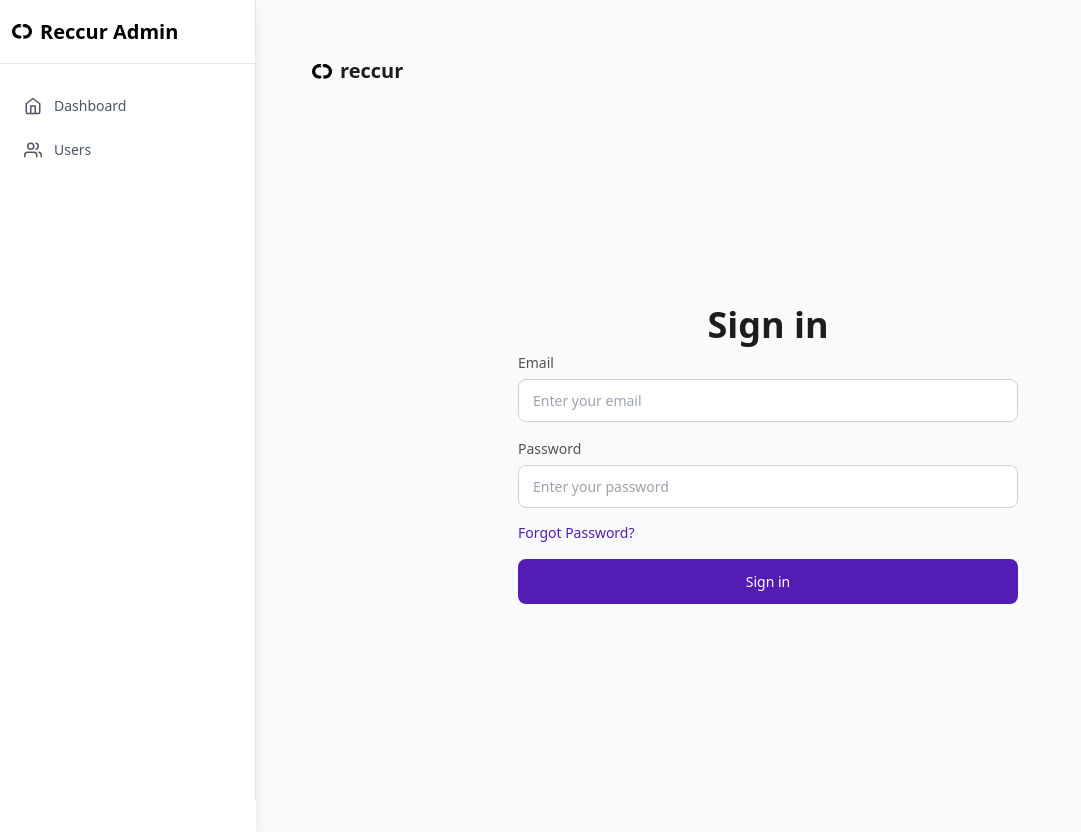
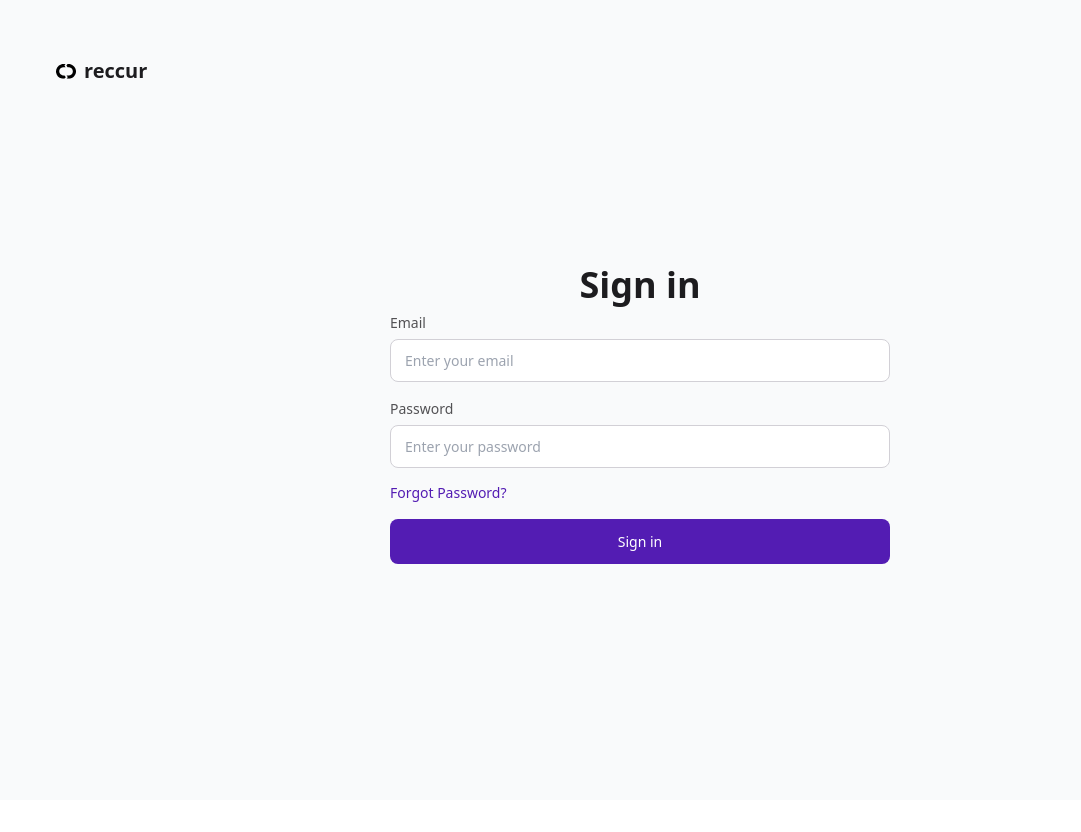
Before and after one commit to Emmyboii/Reccur-admin-dashboard, a React (Create React App) app: page /login in a window 1280 px wide. Shown: the whole page, without its empty margins (0-1081 px from the left). After the commit the page ends 800 px from the top, so only its background shows below. Built offline with nearby package versions, Linux system fonts and the light colour scheme.

Commit message:
design error update

```diff
--- a/src/App.js
+++ b/src/App.js
@@ -1,5 +1,5 @@
 import Dashboard from "./Pages/Dashboard";
-import { Route, Routes } from "react-router-dom";
+import { Route, Routes, useLocation } from "react-router-dom";
 import Login from "./Pages/Login";
 import NotFound from "./Pages/NotFound";
 import { useEffect, useState } from "react";
@@ -11,6 +11,7 @@
 
 function App() {
   const [sidebarOpen, setSidebarOpen] = useState(false);
+  const location = useLocation()
 
   useEffect(() => {
     const timestamp = localStorage.getItem("tokenTimestamp");
@@ -21,14 +22,20 @@
     }
   }, []);
 
+  const hide = location.pathname.includes('/login')
+
   return (
     <div className="flex min-h-screen bg-gray-50">
       {/* Sidebar for desktop */}
+      {!hide && (
         <div className="hidden mp:block w-64 bg-white shadow-lg">
           <Sidebar />
         </div>
+      )}
 
       {/* Mobile sidebar (drawer) */}
+      {!hide && (
+        <>
           {sidebarOpen && (
             <>
               {/* Overlay */}
@@ -46,10 +53,13 @@
               </div>
             </>
           )}
+        </>
+      )}
 
       {/* Main content */}
       <div className="flex-1 flex flex-col">
         {/* Top bar with menu button for mobile */}
+        {!hide && (
           <div className="mp:hidden flex items-center justify-between bg-white p-4 shadow-sm">
             <button
               onClick={() => setSidebarOpen(true)}
@@ -59,6 +69,7 @@
             </button>
             <h1 className="text-xl font-bold">Reccur Admin</h1>
           </div>
+        )}
 
         <div className="p-4 flex-1">
           <Routes>
--- a/src/Pages/Login.jsx
+++ b/src/Pages/Login.jsx
@@ -99,7 +99,7 @@
     }, [showModal]);
 
     return (
-        <div className='h-screen sm:p-10 p-5'>
+        <div className='h-[90vh] sm:p-10 p-5'>
             <div className='flex flex-col gap-10 h-full relative'>
                 <div className='flex items-center justify-between 3xl:ml-10'>
                     <a href="/">
```
Lines whose indentation alone changed are shown as unchanged.
